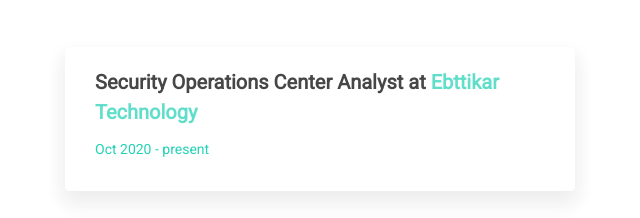
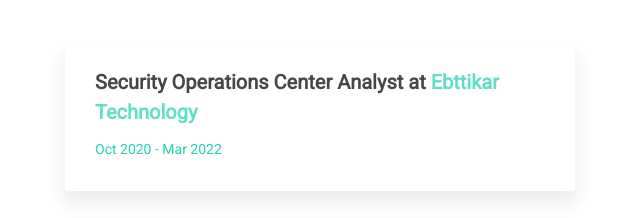
Before and after one commit to mayaba/mayaba.github.io, a plain HTML site: page index.html in a window 1280 px wide. Shown: the part 3740-3958 px from the top of the page, 620-1260 px from the left. Drawn offline with Linux system fonts and the light colour scheme.

Commit message:
updated Ebttikar experience

```diff
--- a/index.html
+++ b/index.html
@@ -912,7 +912,7 @@
                                         data-wow-delay="0.6s">
                                         <h4>Security Operations Center Analyst at <a href="https://ebttikar.com/"
                                                 target="_blank"> Ebttikar Technology </a></h4>
-                                        <div class="mh-eduyear">Oct 2020 - present</div>
+                                        <div class="mh-eduyear">Oct 2020 - Mar 2022</div>
 
                                     </div>
                                     <!-- Education Institutes-->
```
